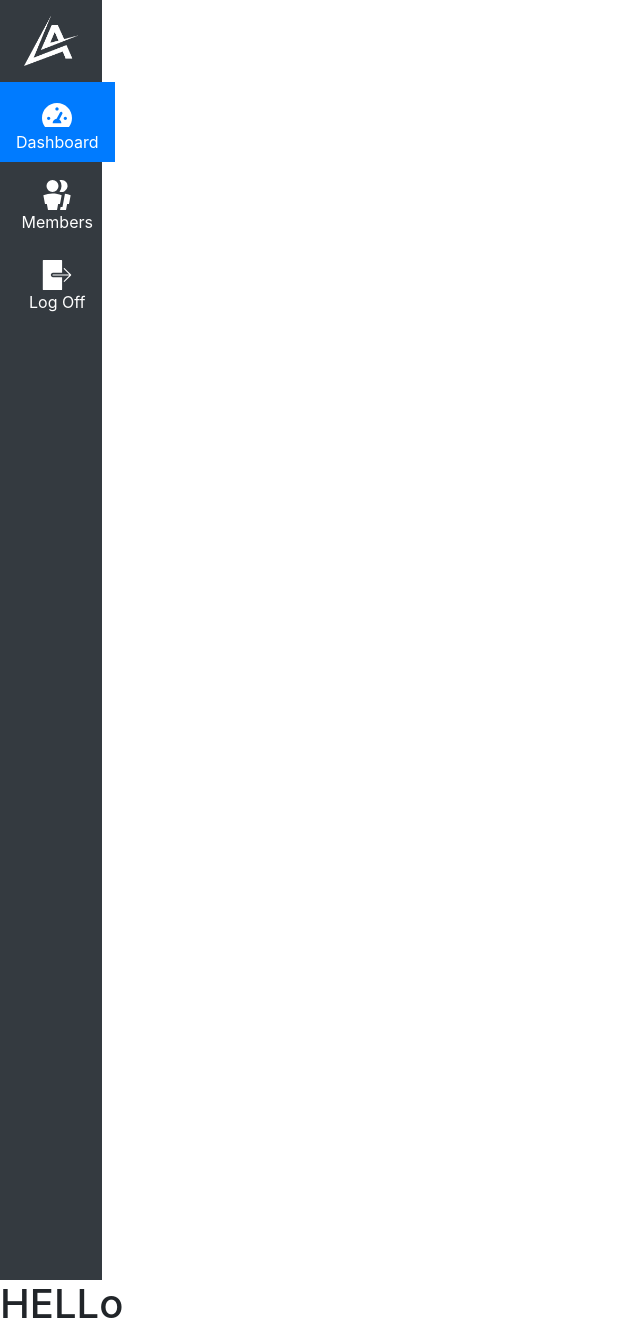
After one commit to kimleta/PHP-Gym-Software, a PHP site: page /dashboard.php in a window 1280 px wide. The commit adds this page. Shown: the whole page, without its empty margins (0-640 px from the left). Run offline with PHP 8.4, Linux system fonts and the light colour scheme.

Commit message:
Adding new elements

```diff
--- /dev/null
+++ b/dashboard.php
@@ -0,0 +1,32 @@
+<!doctype html>
+<html lang="en">
+  <head>
+  <head>
+    <!-- Required meta tags -->
+    <meta charset="utf-8">
+    <meta name="viewport" content="width=device-width, initial-scale=1, shrink-to-fit=no">
+    <!-- Bootstrap CSS -->
+    <link rel="stylesheet" href="https://cdn.jsdelivr.net/npm/bootstrap@4.3.1/dist/css/bootstrap.min.css" integrity="sha384-ggOyR0iXCbMQv3Xipma34MD+dH/1fQ784/j6cY/iJTQUOhcWr7x9JvoRxT2MZw1T" crossorigin="anonymous">
+    <link rel="stylesheet" href="public/css/dashboard.css">
+    <script src="public/js/functions.js"></script>
+
+    <link href="public/css/sidebar.css" rel="stylesheet">
+    <script src="public/js/sidebars.js"></script>
+
+    <link rel="icon" href="public/img/Alogo.png" type="image/icon type">
+
+  <title>Dashboard | AlphaTrack </title>
+  </head>
+  </head>
+  <body>
+  <?php include "sidebar.php"; ?>
+  <div>
+    <h1>HELLo</h1>
+  </div>
+    <!-- Optional JavaScript -->
+    <!-- jQuery first, then Popper.js, then Bootstrap JS -->
+    <script src="https://code.jquery.com/jquery-3.3.1.slim.min.js" integrity="sha384-q8i/X+965DzO0rT7abK41JStQIAqVgRVzpbzo5smXKp4YfRvH+8abtTE1Pi6jizo" crossorigin="anonymous"></script>
+    <script src="https://cdn.jsdelivr.net/npm/popper.js@1.14.7/dist/umd/popper.min.js" integrity="sha384-UO2eT0CpHqdSJQ6hJty5KVphtPhzWj9WO1clHTMGa3JDZwrnQq4sF86dIHNDz0W1" crossorigin="anonymous"></script>
+    <script src="https://cdn.jsdelivr.net/npm/bootstrap@4.3.1/dist/js/bootstrap.min.js" integrity="sha384-JjSmVgyd0p3pXB1rRibZUAYoIIy6OrQ6VrjIEaFf/nJGzIxFDsf4x0xIM+B07jRM" crossorigin="anonymous"></script>
+  </body>
+</html>
--- /dev/null
+++ b/public/css/sidebar.css
@@ -0,0 +1,22 @@
+.text-center {
+    color:white;
+}
+
+.nav-item img {
+    display: block;
+    margin-left: auto;
+    margin-right: auto;
+    padding-top:10px;
+}
+
+.nav-item p {
+    margin:0;
+}
+
+.nav-item a{
+    color: white !important;
+}
+
+.nav-item a:hover{
+    background-color: rgb(53, 53, 53) !important;
+}
--- /dev/null
+++ b/sidebar.php
@@ -0,0 +1,22 @@
+
+  <div class="d-flex flex-column bg-dark" style="width:8%;height:100vw;">
+    <a href="/" class="d-block p-3 link-dark text-decoration-none" title="Home" data-bs-toggle="tooltip" data-bs-placement="right">
+    <img style="display: block; margin-left: auto; margin-right: auto;" height = "50" src="public/img/Alogo.png">
+    </a>
+    <ul class="nav nav-pills nav-flush flex-column mb-auto text-center">
+      <li class="nav-item">
+        <a href="#" class="nav-link active  rounded-0" aria-current="page" title="Dashboard" data-bs-toggle="tooltip" data-bs-placement="right">
+            <img src="public/img/dashboard.svg"><p>Dashboard</p>
+        </a>
+        <a href="#" class="nav-link  rounded-0" aria-current="page" title="Members" data-bs-toggle="tooltip" data-bs-placement="right">
+            <img src="public/img/user.svg"><p>Members</p>
+        </a>
+        <a href="#" class="nav-link  rounded-0" aria-current="page" title="Log Off" data-bs-toggle="tooltip" data-bs-placement="right">
+            <img src="public/img/exit.svg"><p>Log Off</p>
+        </a>
+      </li>
+    </ul>
+  </div>
+
+      <script src="public/js/sidebars.js"></script>
+</html>
```
Also changed, not shown: head.php (deleted, +0 -9 lines), index.php (+11 -2 lines), public/css/dashboard.css (added), public/img/dashboard.svg (added), public/img/exit.svg (added), public/img/user.svg (added), public/js/sidebars.js (added).
